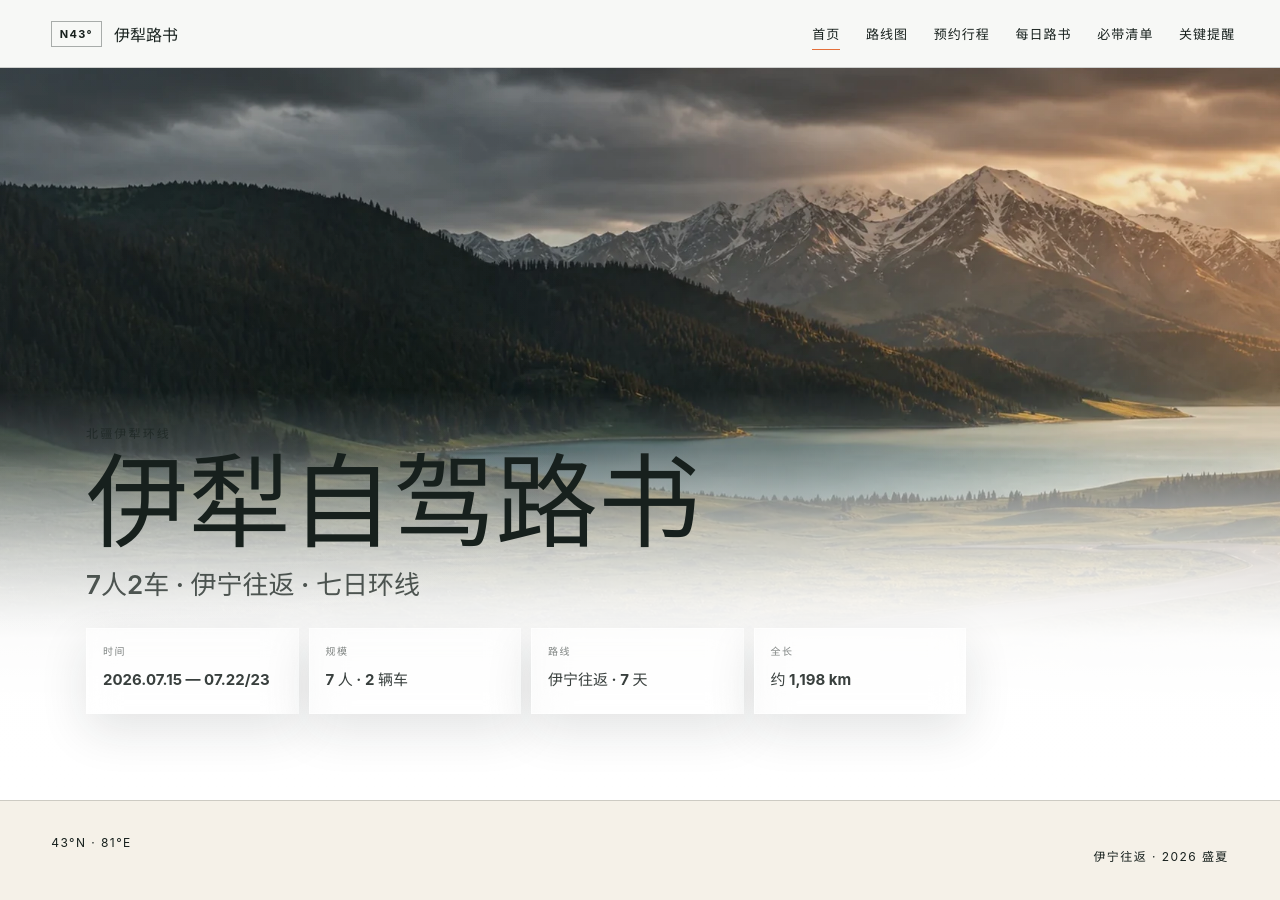
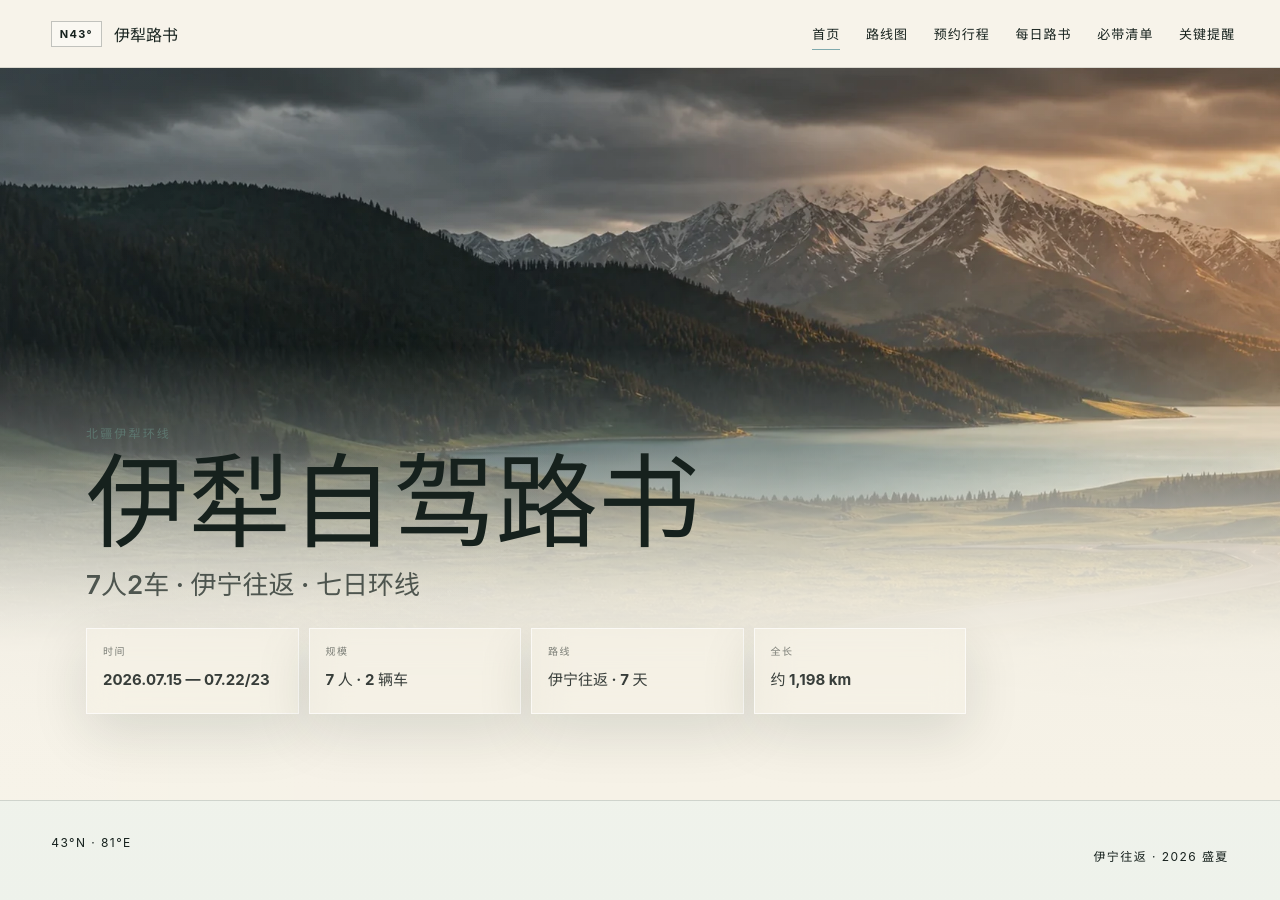
Before and after one commit to StevieHui/yili-roadbook, a React (Vite) app: page / in a window 1280 px wide. Shown: the top 900 px of the page. Built offline with nearby package versions, Linux system fonts and the light colour scheme.

Commit message:
style: align site palette with cover image

```diff
--- a/src/styles.css
+++ b/src/styles.css
@@ -1,15 +1,18 @@
 :root {
-  color: #17201d;
-  background: #f5f1e8;
+  color: #16211d;
+  background: #f6f2e7;
   font-family: "Inter", "PingFang SC", "Microsoft YaHei", sans-serif;
   font-synthesis: none;
-  --pine: #12352f;
-  --lake: #3d8d9e;
-  --sunset: #e46f3a;
-  --meadow: #dce7d5;
-  --paper: #f5f1e8;
-  --ink: #17201d;
-  --line: rgba(23, 32, 29, 0.18);
+  --pine: #142622;
+  --lake: #7fa9ad;
+  --sunset: #c99a5b;
+  --meadow: #dfe6d2;
+  --paper: #f6f2e7;
+  --ink: #16211d;
+  --ridge: #303b37;
+  --sunwash: #efd8b4;
+  --foam: #edf2eb;
+  --line: rgba(22, 33, 29, 0.15);
   scroll-behavior: smooth;
 }
 
@@ -893,6 +896,181 @@ footer { display: flex; justify-content: space-between; padding: 34px 4vw; borde
   font-style: normal;
 }
 
+/* Cover-matched visual system: pine shadow, lake mist, snow white, sunset gold. */
+body,
+.app-shell,
+.tool-page {
+  background:
+    radial-gradient(circle at 78% 0%, rgba(201,154,91,.16), transparent 34%),
+    linear-gradient(180deg, #f8f5ec 0%, #eef2eb 100%);
+}
+
+.site-header {
+  background: rgba(246, 242, 231, .88);
+  border-color: rgba(48,59,55,.14);
+}
+.site-header nav button::after {
+  background: var(--lake);
+}
+.brand-mark {
+  border-color: rgba(48,59,55,.28);
+  background: rgba(255,255,255,.38);
+}
+:focus-visible {
+  outline-color: var(--lake);
+}
+
+.dashboard-cover {
+  background:
+    linear-gradient(180deg, rgba(20,38,34,.12) 0%, rgba(20,38,34,.04) 38%, rgba(246,242,231,.82) 78%, #f6f2e7 100%),
+    url('/images/yili-hero.webp') center / cover no-repeat,
+    var(--pine);
+}
+.dashboard-cover::before {
+  background: linear-gradient(180deg, rgba(246,242,231,0), rgba(246,242,231,.92) 58%, #f6f2e7);
+}
+.dashboard-cover .section-kicker,
+.section-kicker,
+.command-grid span,
+.deadline-board span,
+.day-launcher span,
+.booking-card span,
+.route-detail > span,
+.route-detail h3,
+.stop-detail span,
+.booking-detail > span,
+.booking-detail-card span {
+  color: #5d766f;
+}
+.dashboard-subtitle {
+  color: rgba(22,33,29,.72);
+}
+.dashboard-glass-grid article {
+  border-color: rgba(255,255,255,.68);
+  background: rgba(246,242,231,.52);
+  box-shadow: 0 18px 55px rgba(20,38,34,.13);
+}
+
+.command-grid article,
+.deadline-board,
+.day-launcher button,
+.booking-card,
+.route-workbench,
+.booking-day-card,
+.booking-detail,
+.booking-detail-card,
+.booking-source,
+.stop-detail,
+.route-map-center,
+.photo-callout {
+  border-color: rgba(48,59,55,.14);
+  background: rgba(255,255,255,.78);
+  box-shadow: 0 12px 36px rgba(20,38,34,.07);
+}
+
+.command-grid button,
+.quick-tools button,
+.day-launcher button,
+.booking-card button,
+.route-day-list button,
+.stop-picker button,
+.booking-day-card > button,
+.booking-status,
+.route-metrics strong {
+  background: rgba(237,242,235,.82);
+  border-color: rgba(48,59,55,.16);
+}
+
+.command-grid strong,
+.booking-card strong,
+.booking-detail-card strong,
+.booking-day-card li span,
+.day-rail strong,
+.timeline time,
+.scene-ledger span,
+.checklist-progress strong,
+.checklist-groups legend span,
+.arrival-date,
+.day-footer > p span {
+  color: #9f743d;
+}
+
+.priority-card,
+.booking-必须,
+.booking-day-card.is-active {
+  border-color: rgba(201,154,91,.56) !important;
+  box-shadow: inset 3px 0 0 rgba(201,154,91,.92), 0 12px 36px rgba(20,38,34,.07);
+}
+.route-day-list button.is-active,
+.schematic-stop:hover,
+.schematic-stop.is-active,
+.stop-picker button.is-active {
+  border-color: rgba(127,169,173,.72);
+  background: rgba(230,239,236,.95);
+}
+.duku-notice {
+  border-color: rgba(201,154,91,.38);
+  background: rgba(239,216,180,.34);
+}
+.stop-picker span,
+.schematic-stop i,
+.checklist-progress i {
+  background: var(--lake);
+}
+.stop-warning i,
+.intensity-高强度 {
+  color: #8e4f3f;
+}
+.stop-warning i {
+  background: #8e4f3f;
+  color: white;
+}
+.stop-photo i {
+  background: #6d9da3;
+}
+.stop-stay i {
+  background: #748b5d;
+}
+
+.map-section,
+.photo-guide,
+.alerts-section,
+.arrival-note,
+.pending-section:nth-of-type(even) {
+  color: var(--paper);
+  background:
+    linear-gradient(135deg, rgba(20,38,34,.98), rgba(48,59,55,.94) 58%, rgba(72,75,58,.92)),
+    var(--pine);
+}
+.map-frame {
+  background:
+    linear-gradient(135deg, rgba(127,169,173,.18), rgba(223,230,210,.5)),
+    var(--meadow);
+}
+.map-status,
+.map-fallback {
+  background: rgba(20,38,34,.9);
+}
+.map-legend span.is-active {
+  border-color: rgba(239,216,180,.86);
+}
+
+.photo-note span,
+.route-detail h3,
+.alerts-heading .section-kicker {
+  color: #9ec0bd;
+}
+.alerts-list article > p {
+  color: var(--sunwash);
+}
+.checklist-groups label.is-checked > i {
+  border-color: var(--lake);
+  background: var(--lake);
+}
+.route-map-center .map-section {
+  background: #f8f5ec;
+}
+
 @media (max-width: 980px) {
   .dashboard-glass-grid {
     grid-template-columns: repeat(2, minmax(0, 1fr));
```
